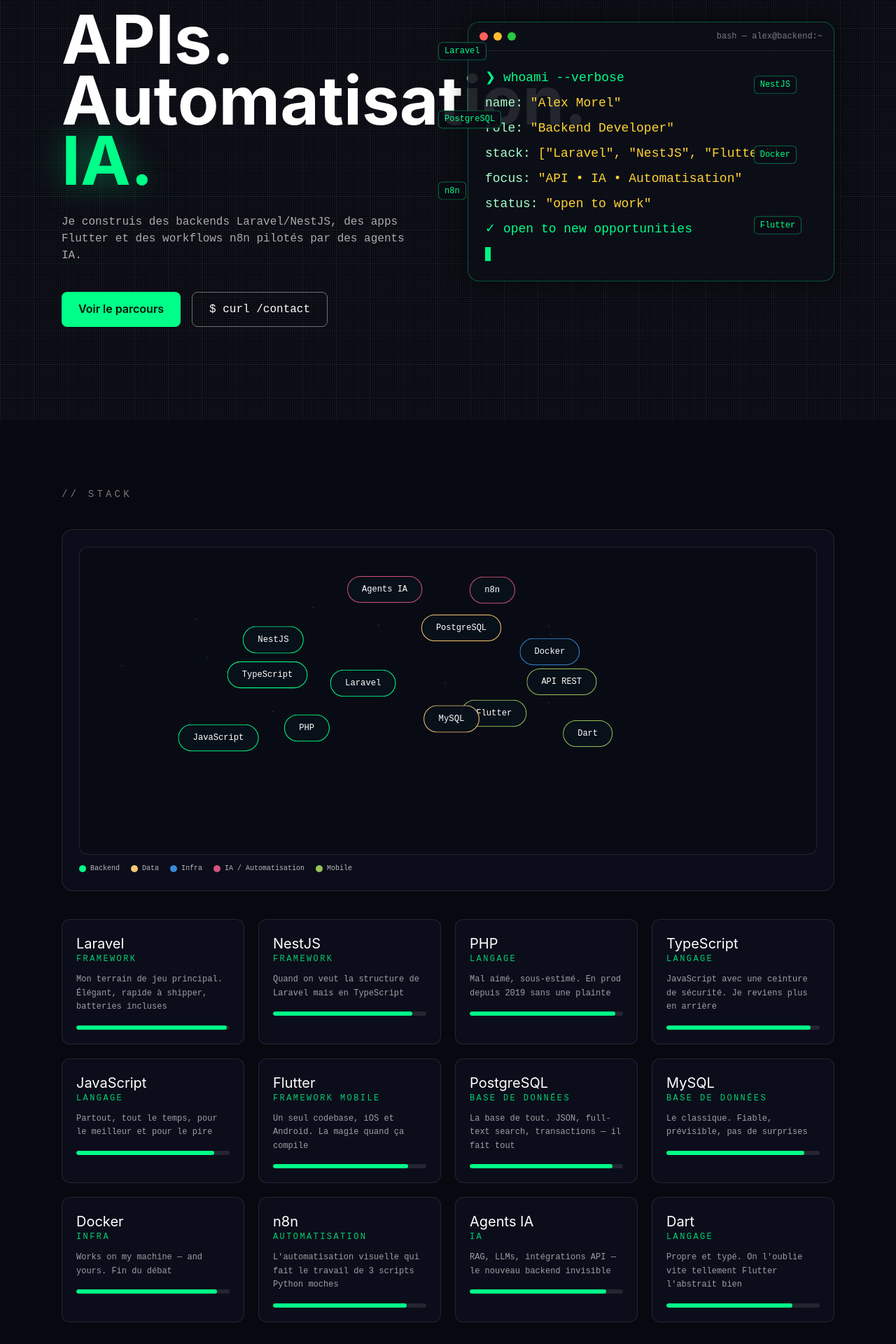
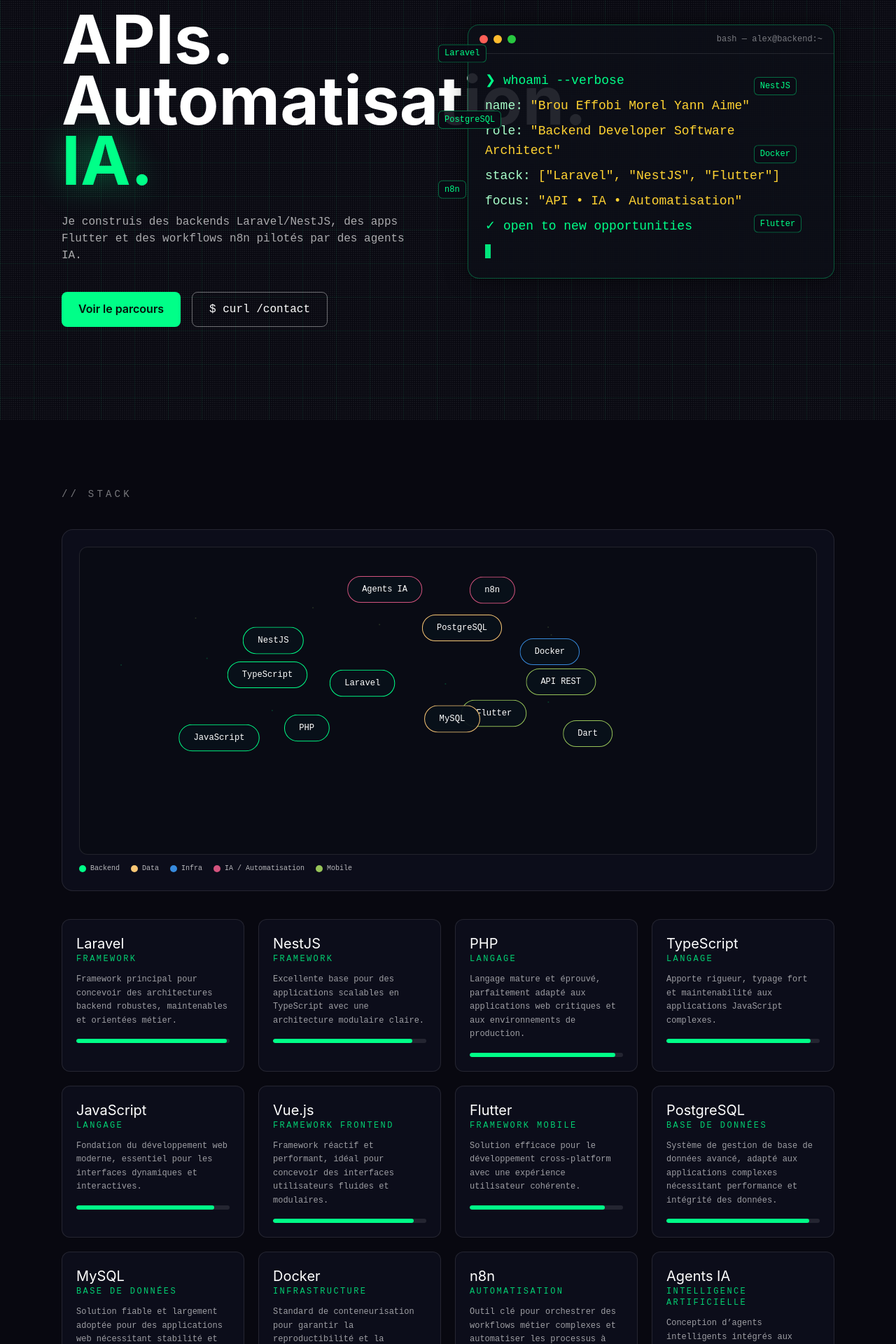
Before and after one commit to shikileliondor/Portfoliomorel, a Next.js app: page / in a window 1280 px wide. Shown: the part 200-2120 px from the top of the page at 70% size. Built offline with nearby package versions, Linux system fonts and the light colour scheme.

Commit message:
optimisation

```diff
--- a/components/portfolio/data.ts
+++ b/components/portfolio/data.ts
@@ -3,30 +3,85 @@
 export const ease: [number, number, number, number] = [0.16, 1, 0.3, 1];
 
 export const stackItems: StackItem[] = [
-  { name: "Laravel", type: "Framework", level: 98, opinion: "Mon terrain de jeu principal. Élégant, rapide à shipper, batteries incluses" },
-  { name: "NestJS", type: "Framework", level: 91, opinion: "Quand on veut la structure de Laravel mais en TypeScript" },
-  { name: "PHP", type: "Langage", level: 95, opinion: "Mal aimé, sous-estimé. En prod depuis 2019 sans une plainte" },
-  { name: "TypeScript", type: "Langage", level: 94, opinion: "JavaScript avec une ceinture de sécurité. Je reviens plus en arrière" },
-  { name: "JavaScript", type: "Langage", level: 90, opinion: "Partout, tout le temps, pour le meilleur et pour le pire" },
-  { name: "Flutter", type: "Framework mobile", level: 88, opinion: "Un seul codebase, iOS et Android. La magie quand ça compile" },
+  {
+    name: "Laravel",
+    type: "Framework",
+    level: 98,
+    opinion: "Framework principal pour concevoir des architectures backend robustes, maintenables et orientées métier."
+  },
+  {
+    name: "NestJS",
+    type: "Framework",
+    level: 91,
+    opinion: "Excellente base pour des applications scalables en TypeScript avec une architecture modulaire claire."
+  },
+  {
+    name: "PHP",
+    type: "Langage",
+    level: 95,
+    opinion: "Langage mature et éprouvé, parfaitement adapté aux applications web critiques et aux environnements de production."
+  },
+  {
+    name: "TypeScript",
+    type: "Langage",
+    level: 94,
+    opinion: "Apporte rigueur, typage fort et maintenabilité aux applications JavaScript complexes."
+  },
+  {
+    name: "JavaScript",
+    type: "Langage",
+    level: 90,
+    opinion: "Fondation du développement web moderne, essentiel pour les interfaces dynamiques et interactives."
+  },
+  {
+    name: "Vue.js",
+    type: "Framework frontend",
+    level: 92,
+    opinion: "Framework réactif et performant, idéal pour concevoir des interfaces utilisateurs fluides et modulaires."
+  },
+  {
+    name: "Flutter",
+    type: "Framework mobile",
+    level: 88,
+    opinion: "Solution efficace pour le développement cross-platform avec une expérience utilisateur cohérente."
+  },
   {
     name: "PostgreSQL",
     type: "Base de données",
     level: 93,
-    opinion: "La base de tout. JSON, full-text search, transactions — il fait tout",
+    opinion: "Système de gestion de base de données avancé, adapté aux applications complexes nécessitant performance et intégrité des données."
   },
-  { name: "MySQL", type: "Base de données", level: 90, opinion: "Le classique. Fiable, prévisible, pas de surprises" },
-  { name: "Docker", type: "Infra", level: 92, opinion: "Works on my machine — and yours. Fin du débat" },
+  {
+    name: "MySQL",
+    type: "Base de données",
+    level: 90,
+    opinion: "Solution fiable et largement adoptée pour des applications web nécessitant stabilité et simplicité."
+  },
+  {
+    name: "Docker",
+    type: "Infrastructure",
+    level: 92,
+    opinion: "Standard de conteneurisation pour garantir la reproductibilité et la portabilité des environnements."
+  },
   {
     name: "n8n",
     type: "Automatisation",
     level: 87,
-    opinion: "L'automatisation visuelle qui fait le travail de 3 scripts Python moches",
+    opinion: "Outil clé pour orchestrer des workflows métier complexes et automatiser les processus à forte valeur."
   },
-  { name: "Agents IA", type: "IA", level: 89, opinion: "RAG, LLMs, intégrations API — le nouveau backend invisible" },
-  { name: "Dart", type: "Langage", level: 82, opinion: "Propre et typé. On l'oublie vite tellement Flutter l'abstrait bien" },
+  {
+    name: "Agents IA",
+    type: "Intelligence Artificielle",
+    level: 89,
+    opinion: "Conception d’agents intelligents intégrés aux systèmes pour automatiser les décisions et les processus métiers."
+  },
+  {
+    name: "Dart",
+    type: "Langage",
+    level: 82,
+    opinion: "Langage moderne optimisé pour les applications mobiles performantes via Flutter."
+  },
 ];
-
 export const nodePositions: Record<NodeName, GraphNode> = {
   Laravel: { x: 44, y: 46, size: "lg", cluster: "backend" },
   NestJS: { x: 33, y: 34, size: "md", cluster: "backend" },
@@ -93,7 +148,7 @@
   PostgreSQL: { years: "6 ans", type: "Data", opinion: "Mon couteau suisse SQL pour les apps sérieuses." },
   MySQL: { years: "6 ans", type: "Data", opinion: "Fiable et rapide quand il faut aller droit au but." },
   Docker: { years: "5 ans", type: "Infra", opinion: "La base pour des environnements reproductibles sans friction." },
-  n8n: { years: "2 ans", type: "Automatisation", opinion: "Je remplace des tâches manuelles par des flux robustes." },
+  n8n: { years: "2 ans", type: "Automatjjisation", opinion: "Je remplace des tâches manuelles par des flux robustes." },
   "Agents IA": { years: "2 ans", type: "IA", opinion: "Le backend qui raisonne, décide et agit via API." },
   "API REST": { years: "6 ans", type: "Interface", opinion: "Le contrat clair entre mobile, web et backend." },
 };
@@ -102,58 +157,58 @@
   {
     title: "Agents IA",
     description:
-      "Construction d'agents autonomes avec LLMs (GPT-4, Claude). RAG sur bases documentaires, chaînes de traitement, intégrations API métier. Le backend qui pense.",
-    tags: ["LLM", "RAG", "LangChain", "API OpenAI", "Vector DB"],
+      "Construction d'agents autonomes pour l'automatisation d'un système ERP de gestion CRM : clients, signatures de devis, relances clients, etc.",
+    tags: ["LLM", "API DEEPSEEK", "Whatssap cloud", "Google tool"],
   },
   {
     title: "Automatisation n8n",
     description:
-      "Workflows visuels complexes connectant APIs, bases de données, webhooks et services tiers. Remplacement de scripts répétitifs, synchronisation de données, alerting intelligent.",
-    tags: ["n8n", "Webhooks", "ETL", "Zapier-killer", "Self-hosted"],
+      "Conception de workflows visuels complexes intégrant des APIs, des systèmes ERP et des chatbots pour automatiser les processus métiers.",
+    tags: ["n8n", "Webhooks", "API DEPPSEEK"],
   },
 ];
 
 export const careerData: { career: CareerJob[] } = {
   career: [
     {
-      company: "AgenceDigital CI",
-      role: "Lead Backend Developer",
-      period: "2023 → aujourd'hui",
-      stack: ["Laravel", "NestJS", "PostgreSQL", "Docker", "n8n"],
-      shipped: "Plateforme SaaS multi-tenant avec automatisation complète des workflows métier via n8n",
-      war_story:
-        "Le client voulait que 47 tâches manuelles soient automatisées en 2 semaines. J'ai tout câblé en n8n + Laravel. Livré en 11 jours. Les 3 derniers jours j'ai pas vu la lumière du soleil.",
+     company: "DYM Manufacture",
+      role: "Développeur Fullstack",
+     period: "2025 → aujourd'hui",
+      stack: ["Laravel", "PHP", "JavaScript", "Vue.js", "MySQL"],
+      shipped: "Conception et développement d’ERP pour digitaliser les opérations internes (gestion clients, facturation, suivi des activités).",
+    war_story:
+      " Déployements de modules ERP critiques en combinant Laravel pour une architecture backend robuste. Ces solutions ont permis d’automatiser les processus métiers, d’améliorer la productivité et de structurer les données de l’entreprise."
     },
-    {
-      company: "FintechWest Africa",
-      role: "Backend Engineer",
-      period: "2021 → 2023",
-      stack: ["Laravel", "PHP", "MySQL", "PostgreSQL", "Docker"],
-      shipped: "API de transfert d'argent mobile gérant 500K transactions/mois",
-      war_story:
-        "Race condition sur les transactions en prod un samedi matin. De l'argent se créait littéralement de nulle part. ROLLBACK, hotfix, redeploy en 23 minutes. Le plus beau sprint de ma vie.",
-    },
-    {
-      company: "StartupMobile",
-      role: "Fullstack Developer",
-      period: "2019 → 2021",
-      stack: ["Flutter", "Dart", "Laravel", "MySQL"],
-      shipped: "App mobile Flutter + backend Laravel livrés en même temps pour 3000 utilisateurs J1",
-      war_story:
-        "Premier projet Flutter. L'app crashait sur Android 8 seulement. Impossible à reproduire en local. Debuggé à l'aveugle avec des logs pendant 2 jours. C'était un plugin de caméra vieux de 4 ans.",
-    },
+    // {
+    //   company: "FintechWest Africa",
+    //   role: "Backend Engineer",
+    //   period: "2021 → 2023",
+    //   stack: ["Laravel", "PHP", "MySQL", "PostgreSQL", "Docker"],
+    //   shipped: "API de transfert d'argent mobile gérant 500K transactions/mois",
+    //   war_story:
+    //     "Race condition sur les transactions en prod un samedi matin. De l'argent se créait littéralement de nulle part. ROLLBACK, hotfix, redeploy en 23 minutes. Le plus beau sprint de ma vie.",
+    // },
+    // {
+    //   company: "StartupMobile",
+    //   role: "Fullstack Developer",
+    //   period: "2019 → 2021",
+    //   stack: ["Flutter", "Dart", "Laravel", "MySQL"],
+    //   shipped: "App mobile Flutter + backend Laravel livrés en même temps pour 3000 utilisateurs J1",
+    //   war_story:
+    //     "Premier projet Flutter. L'app crashait sur Android 8 seulement. Impossible à reproduire en local. Debuggé à l'aveugle avec des logs pendant 2 jours. C'était un plugin de caméra vieux de 4 ans.",
+    // },
   ],
 };
 
 export const terminalLines = [
-  'name: "Alex Morel"',
-  'role: "Backend Developer"',
+  'name: "Brou Effobi Morel Yann Aime"',
+  'role: "Backend Developer  Software Architect"',
   'stack: ["Laravel", "NestJS", "Flutter"]',
   'focus: "API • IA • Automatisation"',
-  'status: "open to work"',
+  // 'status: "open to wor"',
 ];
 
-export const badges = ["Laravel", "NestJS", "PostgreSQL", "Docker", "n8n", "Flutter"];
+ export const badges = ["Laravel", "NestJS", "PostgreSQL", "Docker", "n8n", "Flutter"];
 
 export const pseudoRandom = (seed: number) => {
   const x = Math.sin(seed * 999) * 10000;
--- a/components/portfolio/sections/ContactSection.tsx
+++ b/components/portfolio/sections/ContactSection.tsx
@@ -11,12 +11,12 @@
         transition={{ duration: 0.7, ease }}
         className="font-mono text-xl text-[#00ff88]"
       >
-        $ ping me@alex.dev
+        $ ping me@moreldev
       </motion.p>
       <div className="mt-8 grid gap-4 sm:grid-cols-2">
         {[
-          { icon: "mail", label: "Email", value: "me@alex.dev", href: "mailto:me@alex.dev" },
-          { icon: "github", label: "GitHub", value: "github.com/alexdev", href: "https://github.com/alexdev" },
+          { icon: "mail", label: "Email", value: "me@moreldev", href: "mailto:morelyann10@gmail.com" },
+          { icon: "github", label: "GitHub", value: "github.com/moreldev", href: "https://github.com/shikileliondor" },
         ].map((item, i) => (
           <motion.a
             key={item.label}
```
